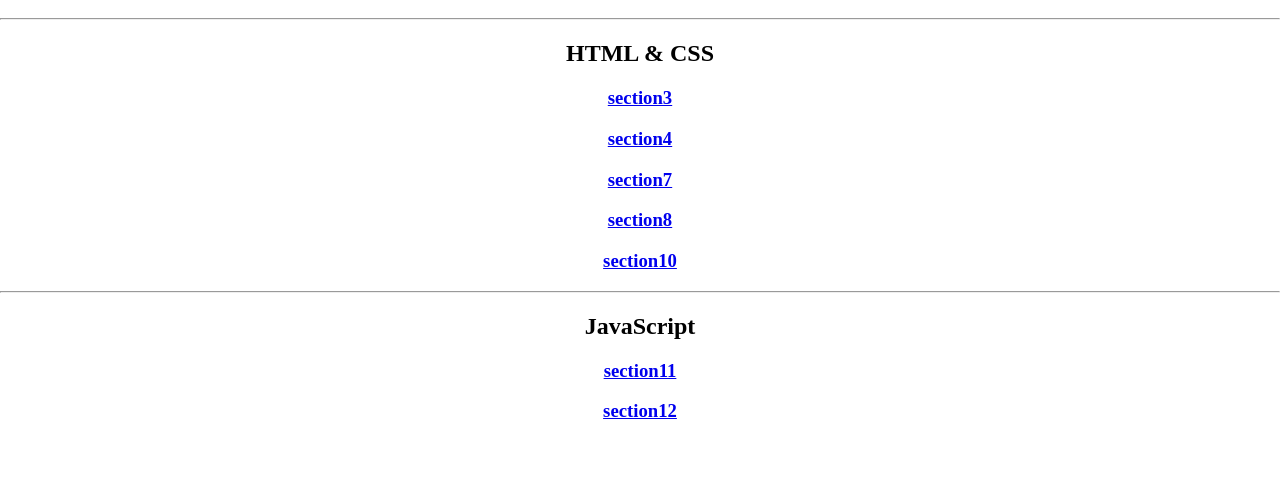
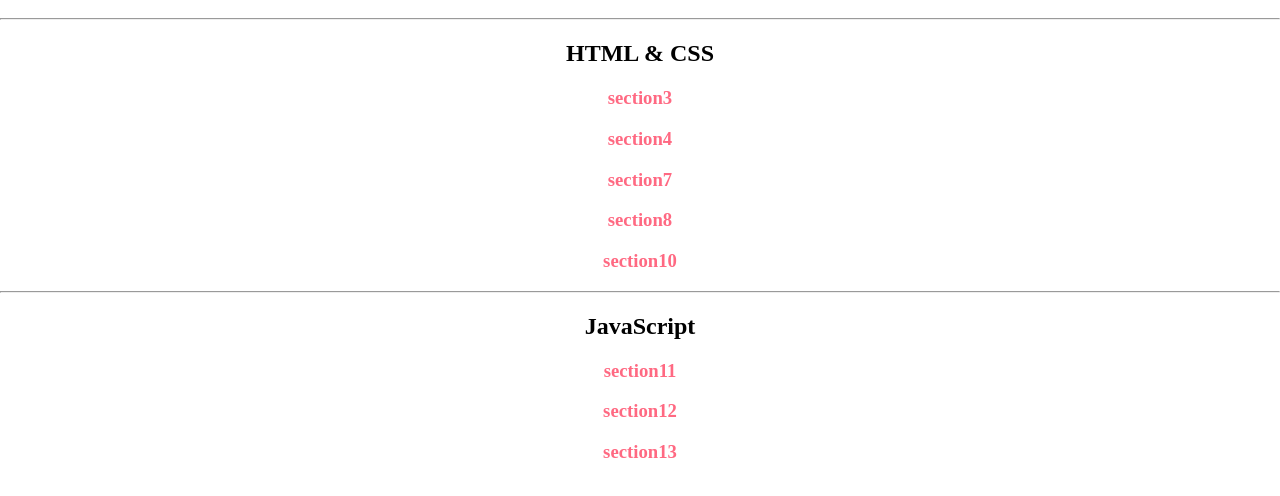
Before and after one commit to haemul64/web-dev, a plain HTML site: page index.html in a window 1280 px wide. Shown: the part 90-586 px from the top of the page. Drawn offline with Linux system fonts and the light colour scheme.

Commit message:
main page - change style

```diff
--- a/index.css
+++ b/index.css
@@ -1,4 +1,15 @@
 body {
+    margin: 50px auto;
     text-align: center;
-    margin: 50px auto;
 }
+
+h3 a {
+    padding: 5px;
+    border-radius: 5px;
+    text-decoration: none;
+    color: rgb(255, 105, 130);
+}
+
+h3 a:hover {
+    background-color: rgb(255, 195, 205);
+}
--- a/index.html
+++ b/index.html
@@ -20,6 +20,7 @@
             <h2>JavaScript</h2>
             <h3><a href="/section11/index.html">section11</a></h3>
             <h3><a href="/section12/index.html">section12</a></h3>
+            <h3><a href="/section13/index.html">section13</a></h3>
         </main>
     </body>
 </html>
```
